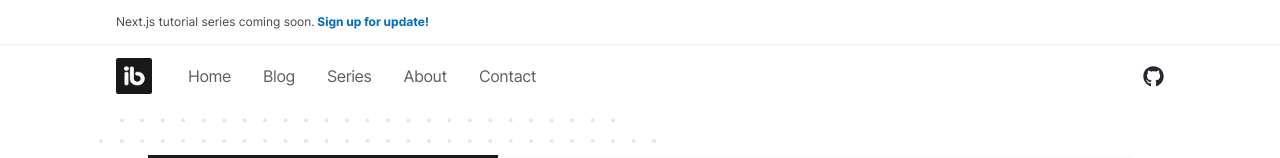
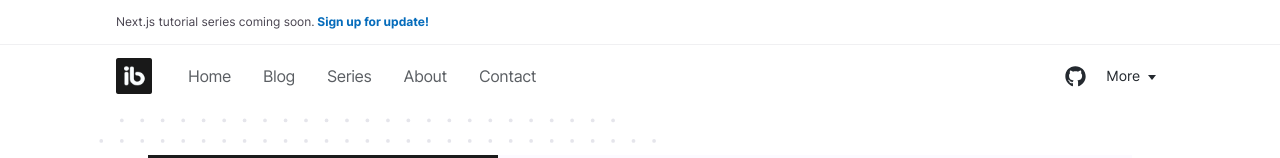
Before and after one commit to Ibaslogic/ibaslogic.com, a Next.js app: page /contact in a window 1280 px wide. Shown: the top 158 px of the page. Built offline with nearby package versions, Linux system fonts and the light colour scheme.

Commit message:
ft: added header dropdown; styles updated

```diff
--- /dev/null
+++ b/components/Global/Dropdown/Dropdown.js
@@ -0,0 +1,22 @@
+const Dropdown = ({ submenus, dropdown }) => {
+  return (
+    <ul
+      className={`absolute hidden right-0 left-auto text-sm z-[9999] min-w-[10rem] py-2 px-0 bg-white rounded-lg custom_shadow ${
+        dropdown ? "!block" : ""
+      }`}
+    >
+      {submenus.map((submenu, index) => (
+        <li key={index} className="relative text-sm">
+          <a
+            className="hover:bg-[#f2f2f2] capitalize block text-left py-[0.7rem] px-4"
+            href="/#"
+          >
+            {submenu.label}
+          </a>
+        </li>
+      ))}
+    </ul>
+  );
+};
+
+export default Dropdown;
--- /dev/null
+++ b/components/Global/Dropdown/HeaderItem.js
@@ -0,0 +1,64 @@
+import { useState, useEffect, useRef } from "react";
+import Dropdown from "./Dropdown";
+
+const HeaderItem = ({ items }) => {
+  const [dropdown, setDropdown] = useState(false);
+
+  let ref = useRef();
+
+  useEffect(() => {
+    const handler = (event) => {
+      if (dropdown && ref.current && !ref.current.contains(event.target)) {
+        setDropdown(false);
+      }
+    };
+    document.addEventListener("mousedown", handler);
+    document.addEventListener("touchstart", handler);
+    return () => {
+      // Cleanup the event listener
+      document.removeEventListener("mousedown", handler);
+      document.removeEventListener("touchstart", handler);
+    };
+  }, [dropdown]);
+
+  const onMouseEnter = () => {
+    window.innerWidth > 960 && setDropdown(true);
+  };
+
+  const onMouseLeave = () => {
+    window.innerWidth > 960 && setDropdown(false);
+  };
+
+  return (
+    <li
+      ref={ref}
+      onMouseEnter={onMouseEnter}
+      onMouseLeave={onMouseLeave}
+      className="relative text-sm"
+    >
+      {items.submenu ? (
+        <>
+          <button
+            className="w-full text-left py-[0.7rem] px-2"
+            type="button"
+            aria-haspopup="menu"
+            aria-expanded={dropdown ? "true" : "false"}
+            onClick={() => setDropdown((prev) => !prev)}
+          >
+            {items.label} <span className="arrow" />
+          </button>
+          <Dropdown submenus={items.submenu} dropdown={dropdown} />
+        </>
+      ) : (
+        <a
+          className="hover:bg-[#f2f2f2] block text-left py-[0.7rem] px-4"
+          href="/#"
+        >
+          {items.label}
+        </a>
+      )}
+    </li>
+  );
+};
+
+export default HeaderItem;
--- /dev/null
+++ b/components/Global/Dropdown/HeaderItemsRender.js
@@ -0,0 +1,16 @@
+import { headerItems } from "../../../data/headerItems";
+import HeaderItem from "./HeaderItem";
+
+const HeaderItemsRender = () => {
+  return (
+    <div>
+      <ul className="flex">
+        {headerItems.map((items, index) => {
+          return <HeaderItem items={items} key={index} />;
+        })}
+      </ul>
+    </div>
+  );
+};
+
+export default HeaderItemsRender;
--- a/components/Header.js
+++ b/components/Header.js
@@ -6,6 +6,7 @@ import SocialItem from "./SocialItem";
 
 import { FaGithub } from "react-icons/fa";
 import { MdClose } from "react-icons/md";
+import HeaderItemsRender from "./Global/Dropdown/HeaderItemsRender";
 
 const Header = () => {
   const [navbarOpen, setNavbarOpen] = useState(false);
@@ -69,13 +70,14 @@ const Header = () => {
           </ul>
         </nav>
         <div className="flex-1" />
-        <div className="flex items-center justify-center">
+        <div className="flex items-center justify-center gap-3">
           <SocialItem
             Icon={FaGithub}
             link="#"
             title="Star on Github"
             style="text-[21px]"
           />
+          <HeaderItemsRender />
         </div>
       </div>
     </header>
--- a/components/Home/Hero.js
+++ b/components/Home/Hero.js
@@ -6,7 +6,7 @@ import { TiLocationArrow } from "react-icons/ti";
 const Hero = () => {
   return (
     <section className="py-16">
-      <div className="w-full px-4 md:px-5 mx-auto max-w-5xl text-center">
+      <div className="w-full px-6 md:px-5 mx-auto max-w-5xl text-center">
         <div className="flex justify-center">
           <SocialButton
             Icon={FaTwitter}
--- a/components/Home/NewsletterHome.js
+++ b/components/Home/NewsletterHome.js
@@ -3,7 +3,7 @@ import Subscribe from "../Newsletter/Subscribe";
 const NewsletterHome = () => {
   return (
     <section className="py-24 sm:py-36">
-      <div className="px-4 md:px-5 mx-auto max-w-5xl flex flex-col items-center md:flex-row md:justify-between">
+      <div className="px-6 md:px-5 mx-auto max-w-5xl flex flex-col items-center md:flex-row md:justify-between">
         <div className="text-center mb-6 md:text-left md:mb-0 md:max-w-lg md:mt-[-15px]">
           <h3 className="text-[2rem] md:text-5xl tracking-[-1px] leading-tight mb-3 font-bold">
             Get Exclusive Dev Knowledge
--- a/components/Home/PopularPostSection.js
+++ b/components/Home/PopularPostSection.js
@@ -4,7 +4,7 @@ import FeaturedPost from "../Featured";
 const PopularPostSection = () => {
   return (
     <section className="custom_heading_style py-12">
-      <div className="px-4 md:px-5 mx-auto max-w-6xl">
+      <div className="px-6 md:px-5 mx-auto max-w-6xl">
         <Heading
           title="popular articles"
           desc="Level up your Dev knowledge with these actionable guides."
--- /dev/null
+++ b/data/headerItems.js
@@ -0,0 +1,19 @@
+export const headerItems = [
+  {
+    label: "More",
+    submenu: [
+      {
+        label: "suppport me",
+        url: "#",
+      },
+      {
+        label: "Newsletter",
+        url: "#",
+      },
+    ],
+  },
+  // {
+  //   label: "Newsletter",
+  //   url: "#",
+  // },
+];
--- a/pages/blog.js
+++ b/pages/blog.js
@@ -61,7 +61,7 @@ const BlogPage = ({ postsData }) => {
     >
       <main>
         <section className="bg-[#fff]">
-          <div className="w-full px-4 py-12 md:px-5 mx-auto max-w-4xl">
+          <div className="w-full px-6 py-12 md:px-5 mx-auto max-w-4xl">
             <Heading title="Featured Posts" />
             <div className="mt-6 grid gap-5">
               <FeaturedPostSection />
--- a/pages/series.js
+++ b/pages/series.js
@@ -7,7 +7,7 @@ import Heading from "../components/Heading";
 const SeriesPage = () => {
   return (
     <Layout title="Series Posts" description="Read up-to-date dev post">
-      <main className="w-full grid gap-8 px-4 pt-12 pb-12 md:px-5 mx-auto max-w-4xl">
+      <main className="w-full grid gap-8 px-6 pt-12 pb-12 md:px-5 mx-auto max-w-4xl">
         <section>
           <Heading title="React series" />
           <ol className="mt-6 mb-6">
--- a/styles/globals.css
+++ b/styles/globals.css
@@ -197,6 +197,22 @@ html {
     grid-area: content;
   }
 
+  /* Header */
+  .custom_shadow {
+    box-shadow: 0 10px 15px -3px rgba(46, 41, 51, 0.08),
+      0 4px 6px -2px rgba(71, 63, 79, 0.16);
+  }
+
+  .arrow::after {
+    content: "";
+    display: inline-block;
+    margin-left: 0.28em;
+    vertical-align: 0.09em;
+    border-top: 0.42em solid;
+    border-right: 0.32em solid transparent;
+    border-left: 0.32em solid transparent;
+  }
+
   /* Blog post */
   /* Series posts links */
 
```
